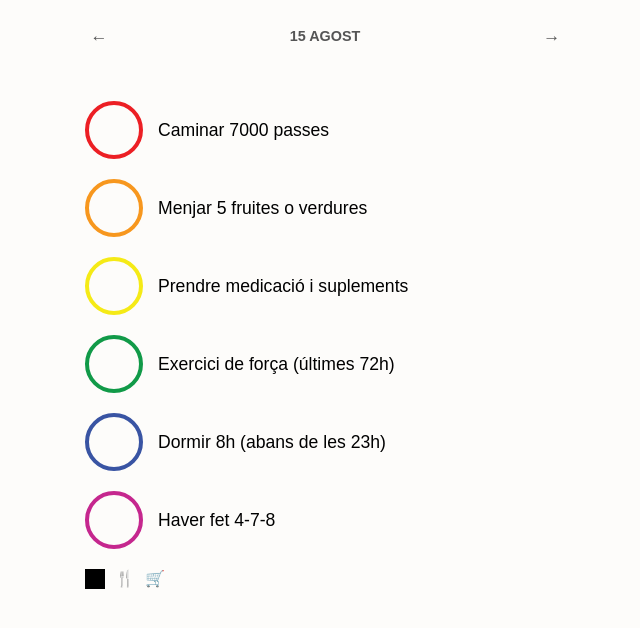
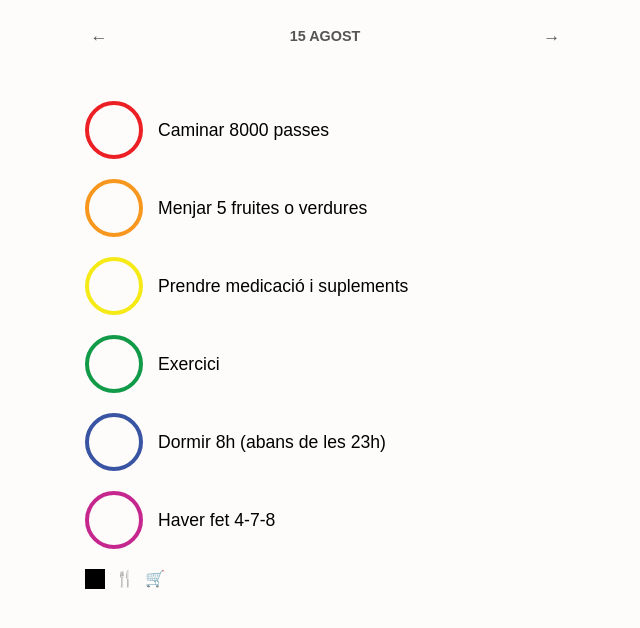
Before and after one commit to raquel210715/Calemar16, a plain HTML site: page index.html in a window 1280 px wide. Shown: the whole page, without its empty margins (315-955 px from the left). Drawn offline with nearby package versions, Linux system fonts and the light colour scheme.

Commit message:
Update index.html

```diff
--- a/index.html
+++ b/index.html
@@ -119,10 +119,10 @@
 
   <script>
     const habits = [
-      { color: '#ec1f24', text: 'Caminar 7000 passes', key: 'habit1' },
+      { color: '#ec1f24', text: 'Caminar 8000 passes', key: 'habit1' },
       { color: '#f7971e', text: 'Menjar 5 fruites o verdures', key: 'habit2' },
       { color: '#f5ea16', text: 'Prendre medicació i suplements', key: 'habit3' },
-      { color: '#119a48', text: 'Exercici de força (últimes 72h)', key: 'habit4' },
+      { color: '#119a48', text: 'Exercici', key: 'habit4' },
       { color: '#3954a3', text: 'Dormir 8h (abans de les 23h)', key: 'habit5' },
       { color: '#c5278e', text: 'Haver fet 4-7-8', key: 'habit6' }
     ];
```
